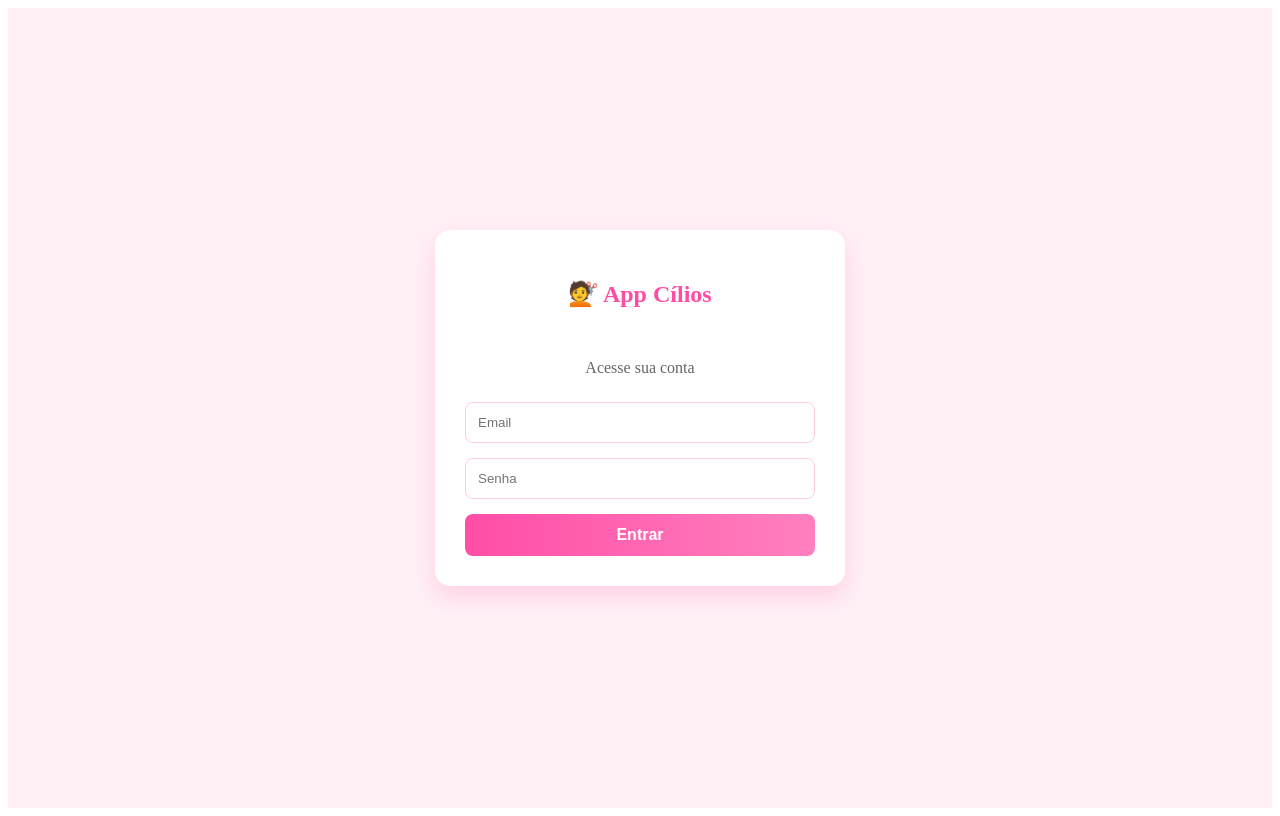
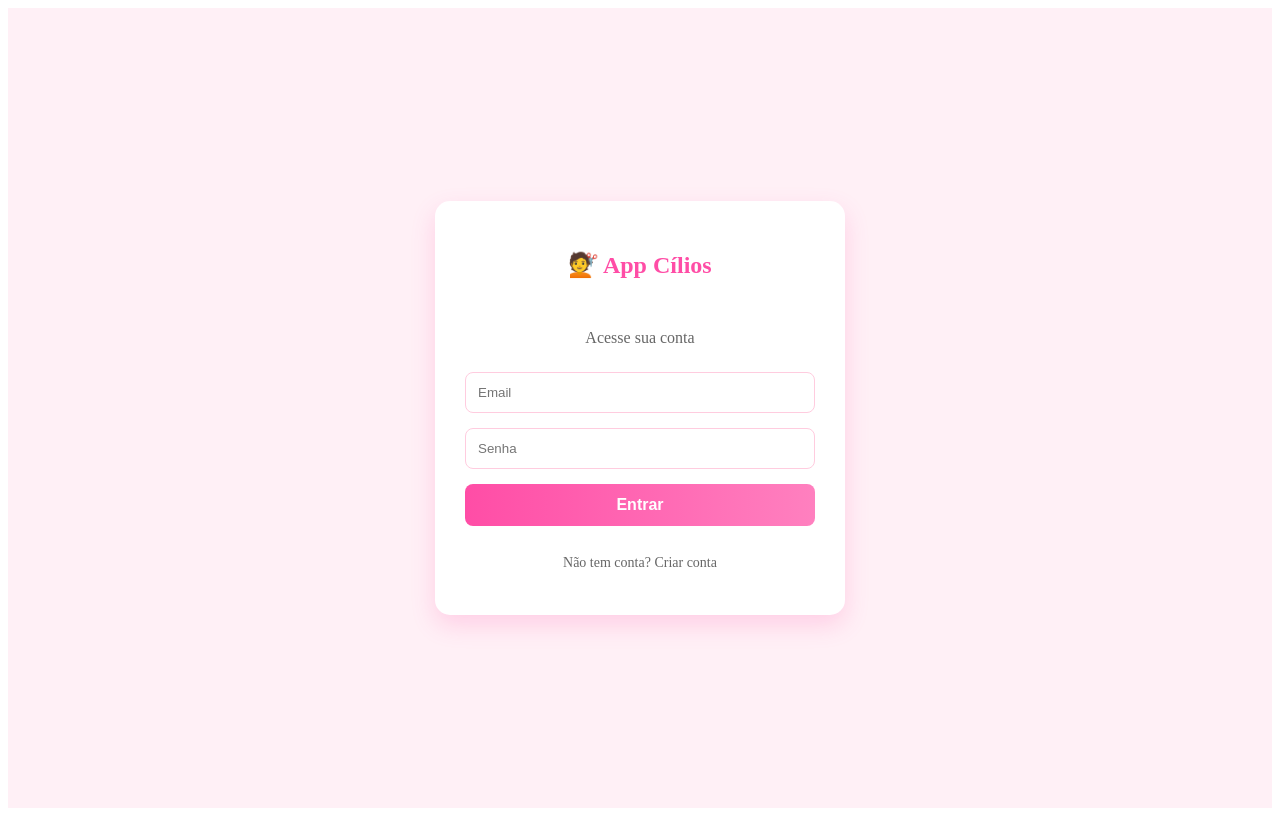
Before and after one commit to Brian2994/app-cilios-frontend, a React (Vite) app: page / in a window 1280 px wide. Built offline with nearby package versions, Linux system fonts and the light colour scheme.

Commit message:
feat(auth): adiciona fluxo de registro

```diff
--- a/src/pages/Login.tsx
+++ b/src/pages/Login.tsx
@@ -68,6 +68,13 @@ export default function Login({ onLogin }: any) {
                 >
                     {loading ? "Entrando..." : "Entrar"}
                 </button>
+
+                <p style={styles.register}>
+                    Não tem conta?{" "}
+                    <span onClick={() => window.location.href = "/register"}>
+                        Criar conta
+                    </span>
+                </p>
             </form>
         </div>
     );
@@ -110,4 +117,10 @@ const styles = {
         fontSize: "16px",
         transition: "0.3s",
     },
+    register: {
+        textAlign: "center" as const,
+        fontSize: "14px",
+        color: "#666",
+        cursor: "pointer",
+    },
 };
```
